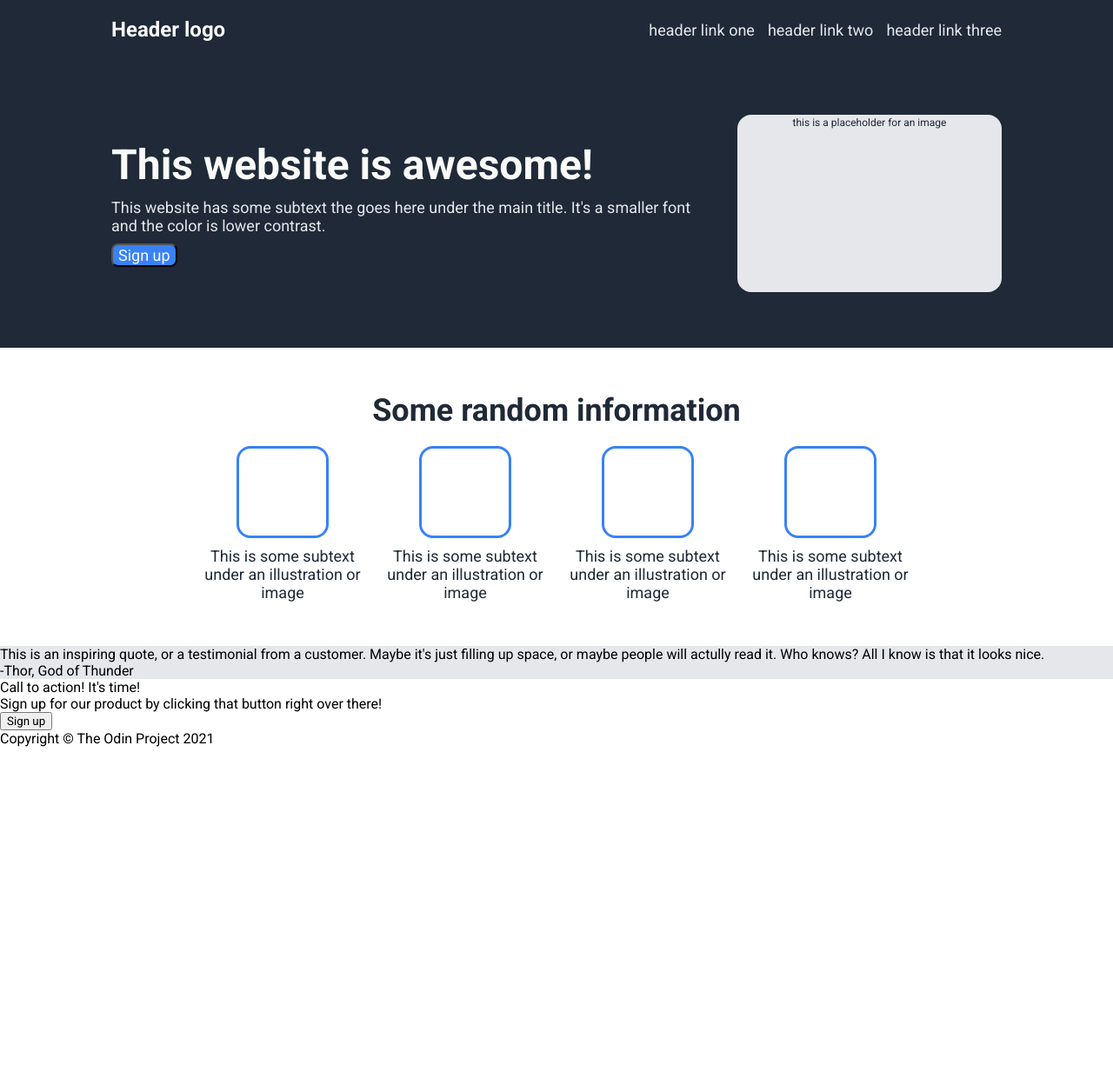
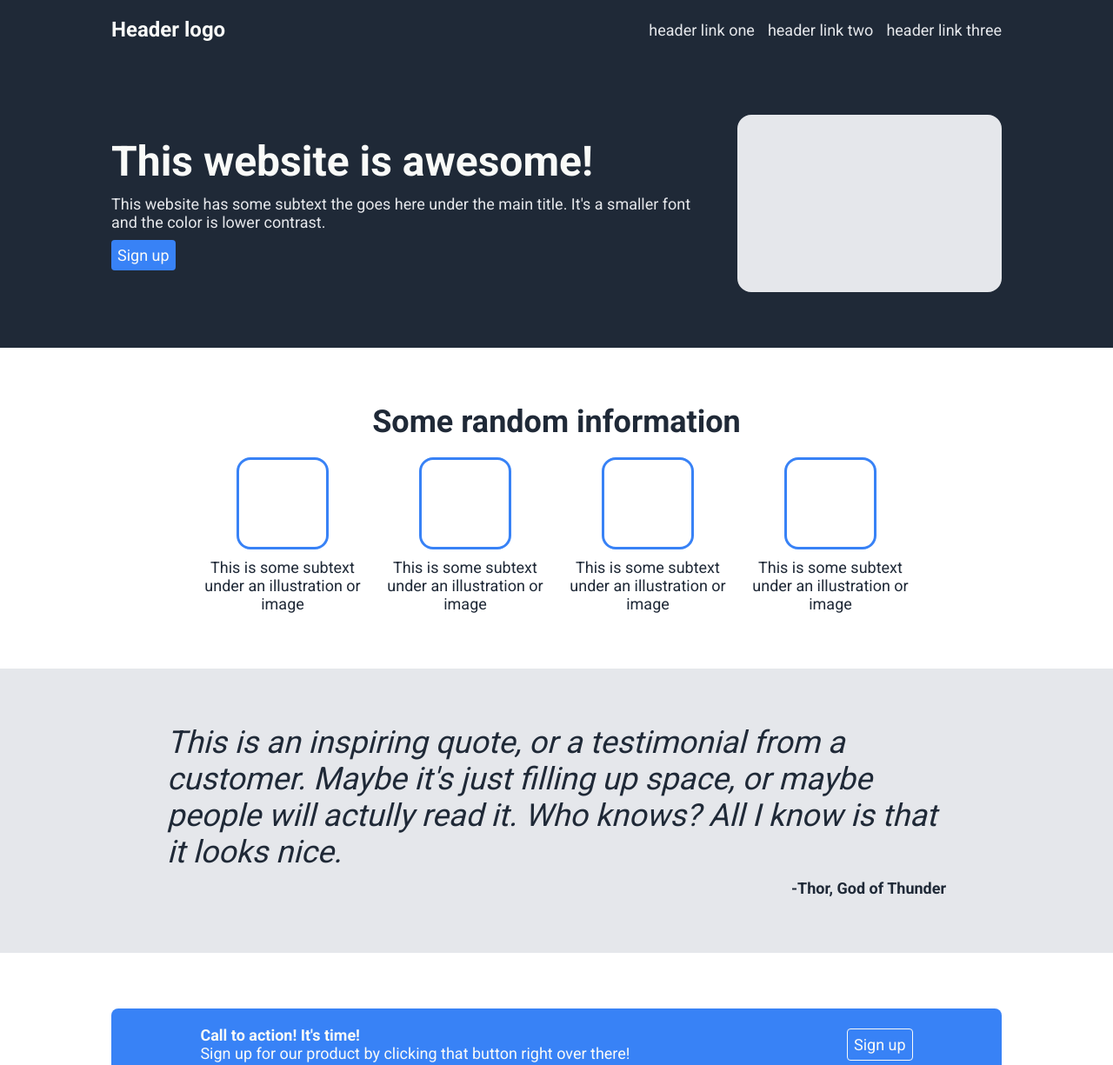
Before and after one commit to koadtran/landing-page, a plain HTML site: page index.html in a window 1280 px wide. Shown: the top 1225 px of the page at 87% size. Before the commit the page ends 859 px from the top, so only its background shows below. Drawn offline with Linux system fonts and the light colour scheme.

Commit message:
Complete styling for whole site

```diff
--- a/index.html
+++ b/index.html
@@ -24,7 +24,7 @@
                 <div class="subtext">This website has some subtext the goes here under the main title. It's a smaller font and the color is lower contrast.</div>
                 <button>Sign up</button>
             </div>
-            <div class="image">this is a placeholder for an image</div>
+            <div class="image"></div>
         </div>
 
         <!-- Information -->
@@ -52,15 +52,15 @@
 
         <!-- Quote -->
         <div class="quote">
-            <div class="text">This is an inspiring quote, or a testimonial from a customer. Maybe it's just filling up space, or maybe people will actully read it. Who knows? All I know is that it looks nice.</div>
-            <div class="citation">-Thor, God of Thunder</div>
+            <div class="text"><em>This is an inspiring quote, or a testimonial from a customer. Maybe it's just filling up space, or maybe people will actully read it. Who knows? All I know is that it looks nice.</em></div>
+            <div class="citation"><strong>-Thor, God of Thunder</strong></div>
         </div>
 
         <!-- Call to action -->
         <div class="cta">
             <div class="box">
                 <div class="text">
-                    <div class="title">Call to action! It's time!</div>
+                    <div class="title"><strong>Call to action! It's time!</strong></div>
                     <div class="subtext">Sign up for our product by clicking that button right over there!</div>
                 </div>
                 <button>Sign up</button>
--- a/styles.css
+++ b/styles.css
@@ -65,21 +65,21 @@ a {
     gap: 10px;
 }
 
-.hero button {
+button {
+    box-sizing: content-box;
     font-size: 18px;
     color: #F9FAF8;
     background-color: #3882F6;
     align-self: flex-start;
-    border-radius: 8px;
+    border-radius: 4px;
+    border: none;
+    padding: 7px;
 }
 
 .hero .image {
     width: 300px;
     height: 200px;
     flex: none;
-    color:#1F2937;
-    font-size: 12px;
-    text-align: center;
     background-color: #E5E7EB;
     border: 2px solid #E5E7EB;
     border-radius: 16px;
@@ -87,7 +87,7 @@ a {
 
 /* Information */
 .info {
-    padding: 4%;
+    padding: 5%;
     display: flex;
     flex-direction: column;
     justify-content: center;
@@ -111,9 +111,6 @@ a {
 .image-and-text {
     flex: none;
     max-width: 200px;
-    /* display: flex;
-    justify-content: center;
-    align-items: center; */
 }
 
 .image-group .image {
@@ -135,5 +132,59 @@ a {
 
 /* Quote */
 .quote {
+    padding: 5% 15%;
     background-color: #E5E7EB;
 }
+
+.quote .text {
+    font-size: 36px;
+    color: #1F2937;
+    font-weight: 100;
+    margin-bottom: 10px;
+}
+
+.quote .citation {
+    font-size: 18px;
+    color: #1F2937;
+    text-align: right;
+}
+
+/* Call to action */
+.cta {
+    padding: 5% 10%;
+    min-height: 100px;
+}
+
+.box {
+    display: flex;
+    justify-content: space-between;
+    align-items: center;
+    gap: 20px;
+    padding: 20px 10%;
+    background-color: #3882F6;
+    border-radius: 8px;
+}
+
+.cta .text {
+    color: #F9FAF8;
+    font-size: 18px;
+}
+
+.cta button {
+    border: 1px solid #F9FAF8;
+    align-self: center;
+}
+
+/* Footer */
+.footer {
+    background-color: #1F2937;
+    padding: 20px 10%;
+    display: flex;
+    justify-content: center;
+    align-items: center;
+}
+
+.footer .text {
+    font-size: 18px;
+    color: #E5E7EB;
+}
```
